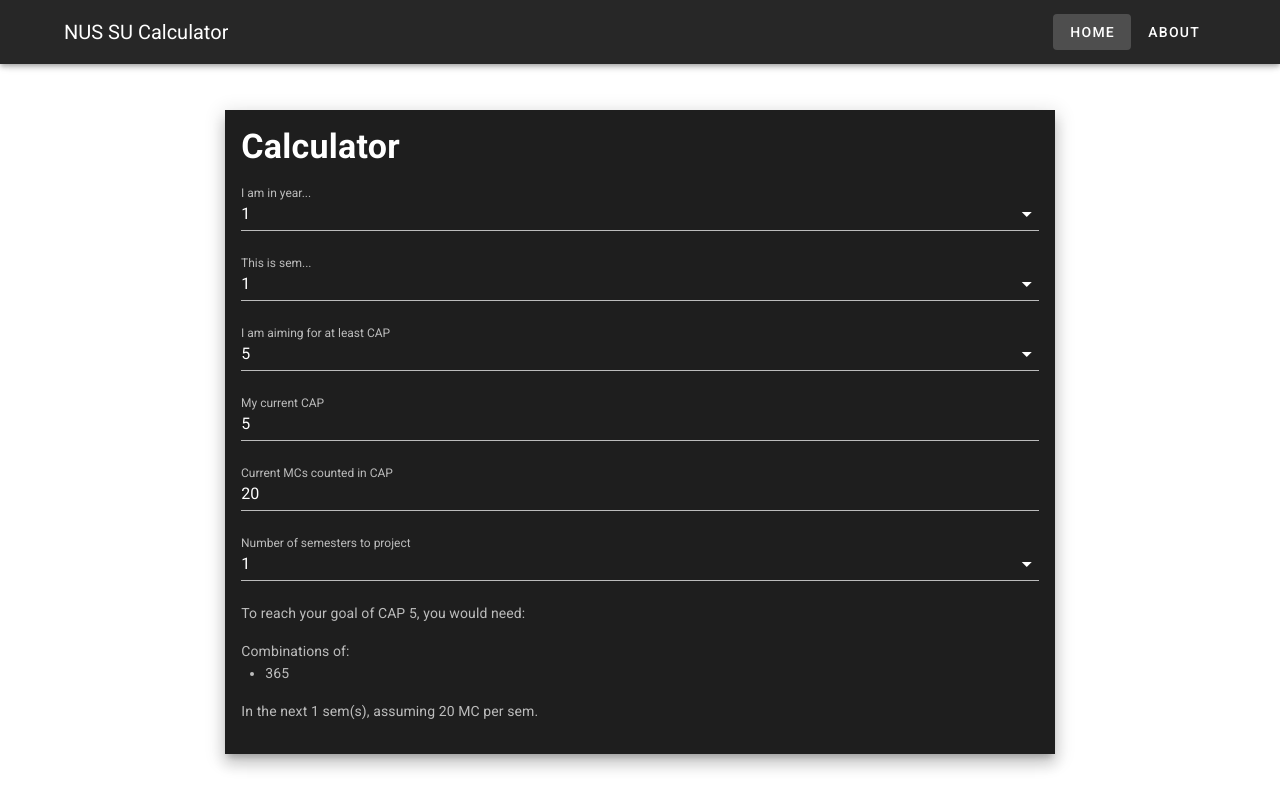
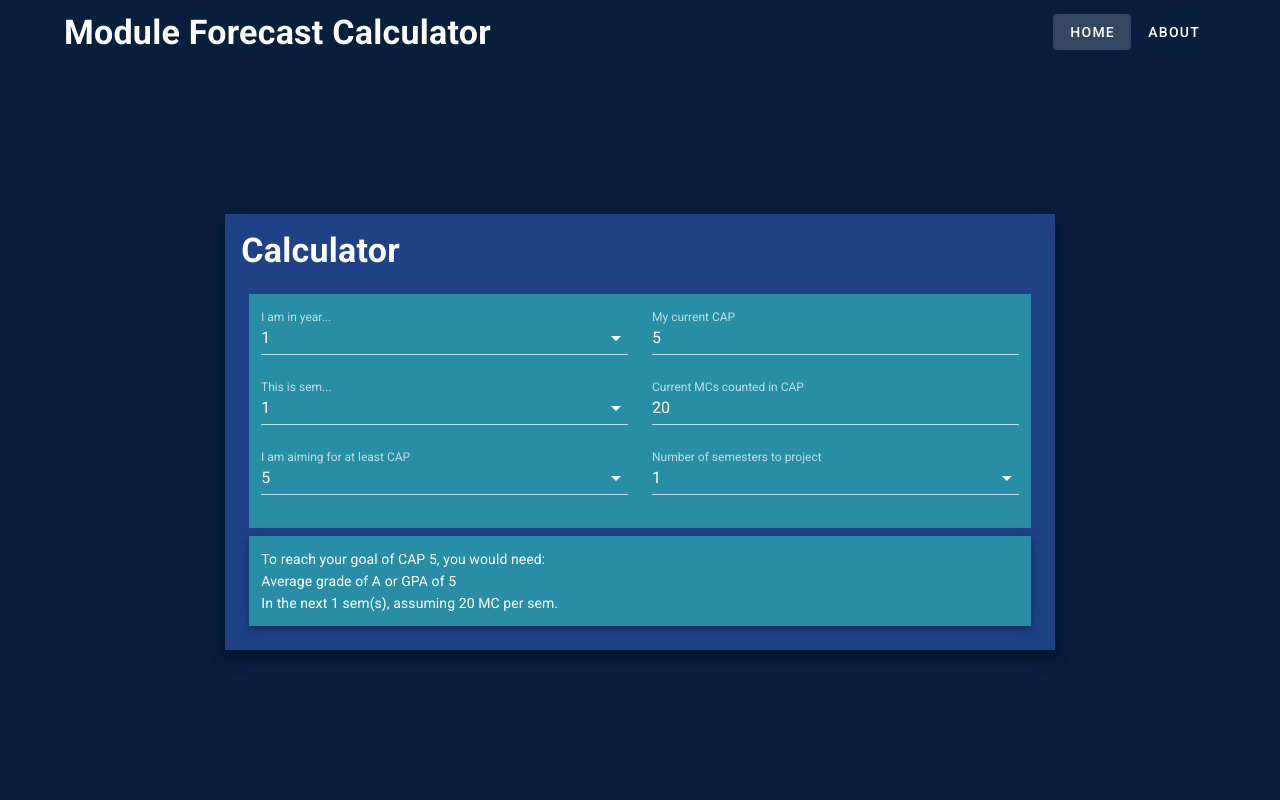
Before and after one commit to nhzaci/CAPForecast, a Vue app: page / in a window 1280 px wide. Built offline with nearby package versions, Linux system fonts and the light colour scheme.

Commit message:
Completed initial app

```diff
--- a/src/App.vue
+++ b/src/App.vue
@@ -5,7 +5,7 @@
 
     <NavBar />
 
-    <v-content>
+    <v-content height="100%" class="primary">
       <router-view></router-view>
     </v-content>
   </v-app>
--- a/src/components/NavBar.vue
+++ b/src/components/NavBar.vue
@@ -2,12 +2,18 @@
   <v-app-bar
     dark
     app
-    class="px-lg-12"
+    flat
+    class="primary px-lg-12"
   >
 
     <v-spacer class="hidden-md-and-up"></v-spacer>
 
-    <v-toolbar-title>NUS SU Calculator</v-toolbar-title>
+    <v-toolbar-title
+      :class="titleClass"
+      class="font-weight-bold"
+    >
+      Module Forecast Calculator
+    </v-toolbar-title>
 
     <v-spacer></v-spacer>
 
@@ -30,7 +36,20 @@
 
 <script>
   export default {
-
+    computed: {
+      titleClass() {
+        if (this.$vuetify.breakpoint.mdAndUp) {
+          return 'display-1'
+        }
+        return 'headline'
+      },
+      subtitleClass() {
+        if (this.$vuetify.breakpoint.mdAndUp) {
+          return 'headline'
+        }
+        return 'subtitle-1'
+      }
+    }
   }
 </script>
 
--- a/src/plugins/vuetify.js
+++ b/src/plugins/vuetify.js
@@ -4,4 +4,14 @@ import Vuetify from 'vuetify/lib';
 Vue.use(Vuetify);
 
 export default new Vuetify({
+  theme: {
+    themes: {
+      light: {
+        primary: '#071e3d',
+        secondary: '#1f4287',
+        accent: '#278ea5',
+        contrast: '#21e6c1'
+      }
+    }
+  }
 });
--- a/src/views/Home.vue
+++ b/src/views/Home.vue
@@ -9,12 +9,15 @@
           dark
           tile
           elevation="10"
+          class="secondary"
         >
           <v-card-title :class="titleClass" class="font-weight-bold">
             Calculator
           </v-card-title>
           <v-card-text>
-            <v-form>
+            <v-form class="accent pa-3 ma-2" elevation="5">
+              <v-row>
+              <v-col cols="12" md="6">
                 <v-select
                   v-model="year"
                   :items="years"
@@ -30,6 +33,9 @@
                   :items="caps"
                   label="I am aiming for at least CAP"
                 ></v-select>
+
+              </v-col>
+              <v-col cols="12" md="6">
                 <v-text-field
                   label="My current CAP"
                   v-model="capCurr"
@@ -43,14 +49,20 @@
                   v-model="projectLength"
                   label="Number of semesters to project"
                 ></v-select>
+              </v-col>
+
+              </v-row>
             </v-form>
+            <v-sheet
+              elevation="5"
+              tile
+              class="ma-2 pa-3 accent"
+              id="sheet"
+            >
               <p>To reach your goal of CAP {{ capAim }}, you would need:</p>
-            <p>Combinations of:
-              <ul>
-                <li>{{ averageGrade }}</li>
-              </ul>
-            </p>
+              <p>{{ averageGrade }}</p>
               <p>In the next {{ projectLength }} sem(s), assuming 20 MC per sem.</p>
+            </v-sheet>
           </v-card-text>
         </v-card>
       </v-col>
@@ -77,28 +89,23 @@ export default {
     projectLength: 1,
   }),
   methods: {
+    /*
     getCombinations(total) {
+      var caps = this.caps.slice(0,3)
       var count = 0
-      var caps = this.capsReverse
+      var combinations = []
 
-      var changer = function(index, value) {
+      var counter = function(index, value) {
         var currentCap = caps[index]
 
         if (index == 0) {
-          if (value % currentCap == 0) {
-            count++
-          }
-          return
-        }
-
-        while (value >= 0) {
-          changer(index-1, value)
-          value -= currentCap
+          if (value % currentCoin == 0) {
+            combinations.pu
           }
         }
-      changer(caps.length - 1, total)
-      return count
+      }
     },
+    */
     getGrade(val) {
       if (val > 5) {
         return 'Hmmm... Someone trying to play punk?'
@@ -132,8 +139,8 @@ export default {
       let totalMC = this.projectLength * 20 + Number(this.mcTaken)
       let totalGP = totalMC * this.capAim
       let remGP = totalGP - (Number(this.mcTaken) * Number(this.capCurr))
-      //let avgGP = remGP / (this.projectLength * 20)
-      return this.getCombinations(remGP / 4) // assume each mod is 4 MC
+      let avgGP = Math.round(remGP / (this.projectLength * 20) * 100) / 100
+      return `Average grade of ${this.getGrade(avgGP)} or GPA of ${avgGP}` // assume each mod is 4 MC
     },
     titleClass() {
       if (this.$vuetify.breakpoint.mdAndUp) {
@@ -150,3 +157,11 @@ export default {
   }
 }
 </script>
+
+<style lang="scss">
+  #sheet {
+    p {
+      margin: 0;
+    }
+  }
+</style>
```
Lines whose indentation alone changed are shown as unchanged.
